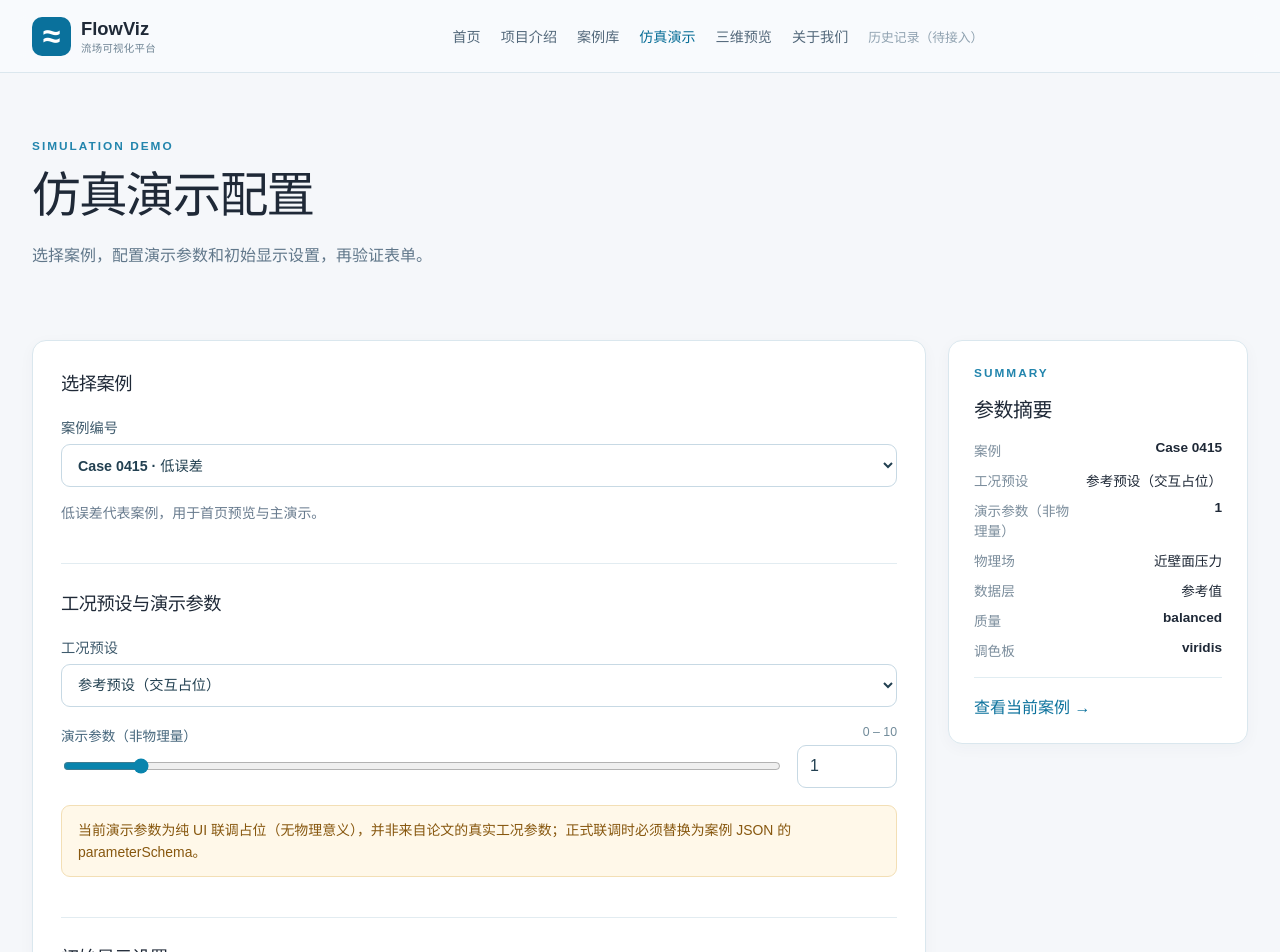
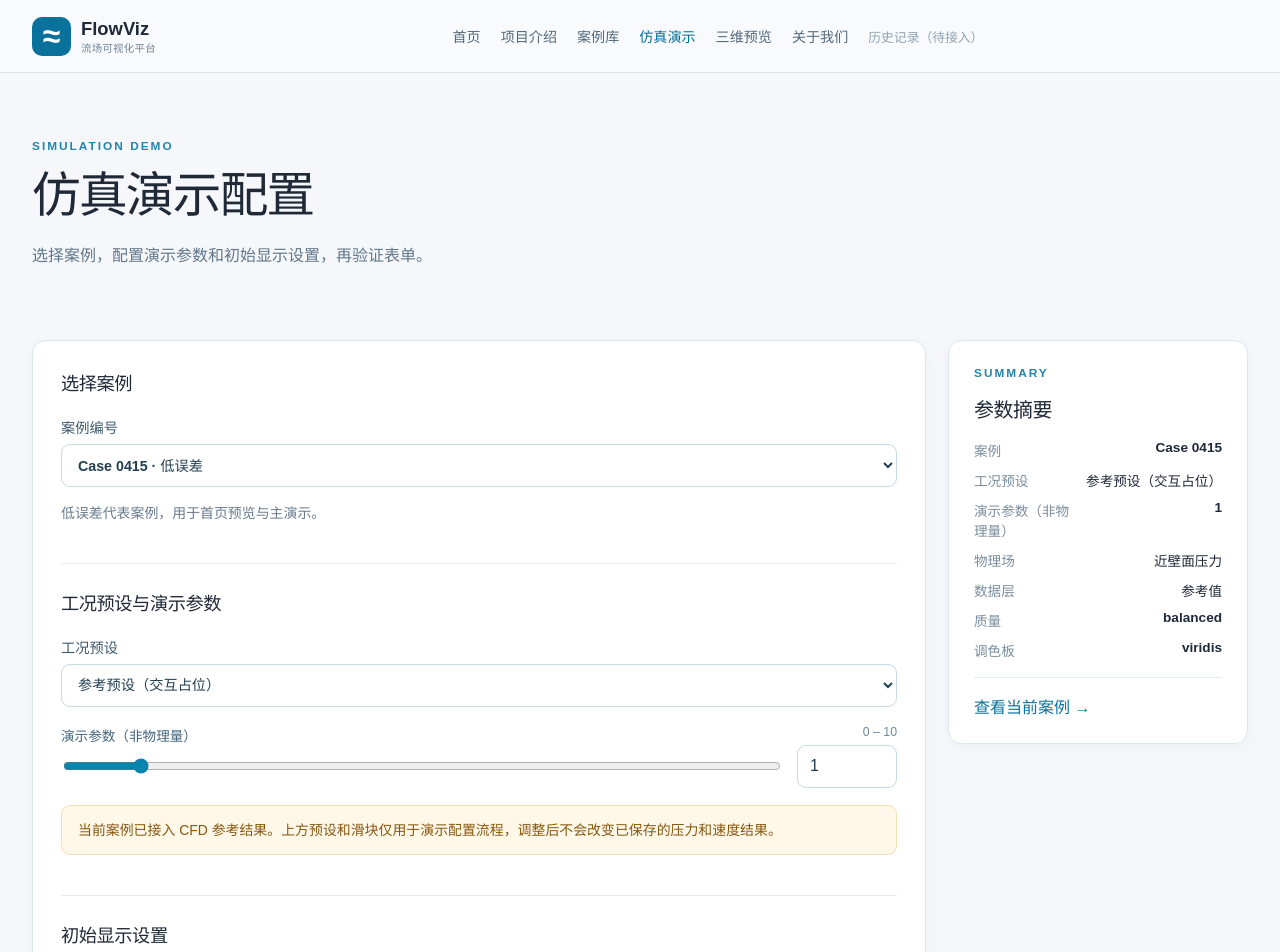
Before and after one commit to my-linxi/yuxi, a Vue app: page /simulation in a window 1280 px wide. Shown: the top 952 px of the page. Built offline with nearby package versions, Linux system fonts and the light colour scheme.

Commit message:
更新仿真演示页的 CFD 参考结果提示

```diff
--- a/src/pages/SimulationPage.vue
+++ b/src/pages/SimulationPage.vue
@@ -166,7 +166,7 @@ async function submit() {
               <p v-if="fieldErrors[item.key]" :id="`${item.key}-error`" class="input-error">{{ fieldErrors[item.key] }}</p>
             </div>
             <p v-if="!(schema?.fields?.length)" class="notice warning">该案例尚无参数 schema，请先让数据组提供相应字段。</p>
-            <div v-if="schema?.demoOnly" class="notice warning">当前演示参数为纯 UI 联调占位（无物理意义），并非来自论文的真实工况参数；正式联调时必须替换为案例 JSON 的 parameterSchema。</div>
+            <div v-if="schema?.demoOnly" class="notice warning">当前案例已接入 CFD 参考结果。上方预设和滑块仅用于演示配置流程，调整后不会改变已保存的压力和速度结果。</div>
           </div>
           <div class="form-section"><h2>初始显示设置</h2><div class="two-columns"><label class="form-field"><span>初始物理场</span><select v-model="form.field" :disabled="submitting"><option v-for="f in FIELD_OPTIONS" :key="f.value" :value="f.value">{{ f.label }}（{{ f.unit }}）</option></select></label><label class="form-field"><span>初始数据层</span><select v-model="form.layer" :disabled="submitting"><option v-for="l in LAYER_OPTIONS" :key="l.value" :value="l.value">{{ l.label }}</option></select></label><label class="form-field"><span>点云质量</span><select v-model="form.quality" :disabled="submitting"><option value="fast">流畅</option><option value="balanced">均衡</option><option value="fine">精细</option></select></label><label class="form-field"><span>调色板</span><select v-model="form.palette" :disabled="submitting"><option value="viridis">Viridis</option><option value="turbo">Turbo</option><option value="coolwarm">Coolwarm</option></select></label></div></div>
           <div class="notice">当前为静态数据驱动的流程演示，提交参数不会触发真实 CFD 或模型计算。</div>
```
